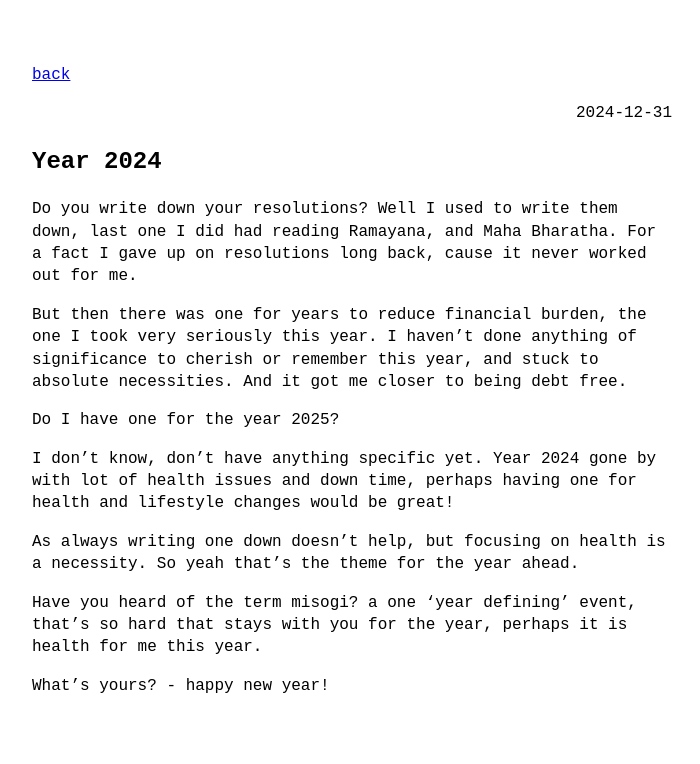
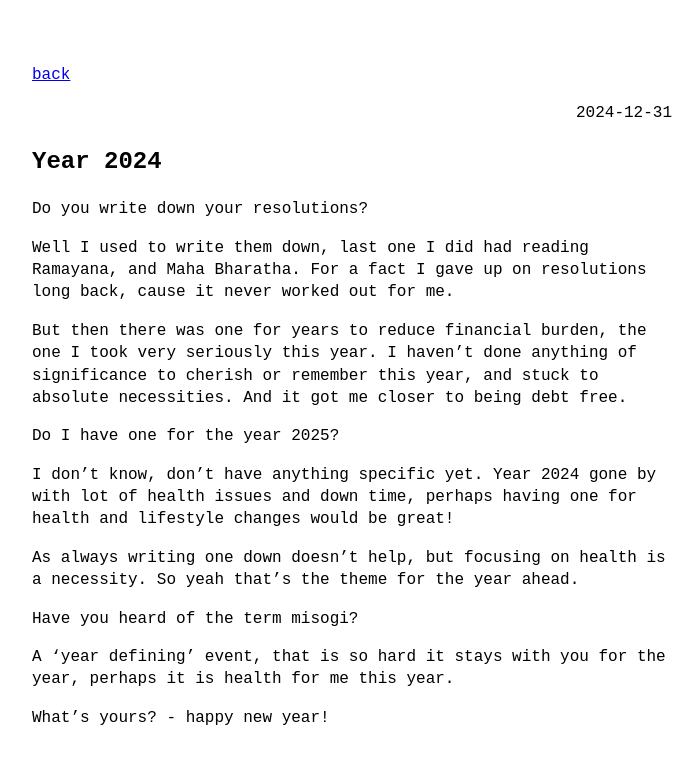
Before and after one commit to VallarasuS/Vallarasu.in, a Jekyll site: the page built from docs/_posts/2024-12-31-year-2024.md, in a window 1280 px wide. Shown: the top 764 px of the page, without its empty margins (288-988 px from the left). Built offline with Jekyll 4.4.1, drawn with Linux system fonts in a browser that asks for light colours.

Commit message:
Update 2024-12-31-year-2024.md

```diff
--- a/docs/_posts/2024-12-31-year-2024.md
+++ b/docs/_posts/2024-12-31-year-2024.md
@@ -4,6 +4,7 @@ category: Reflecte
 ---
 
 Do you write down your resolutions?
+
 Well I used to write them down, last one I did had reading Ramayana, and Maha Bharatha.
 For a fact I gave up on resolutions long back, cause it never worked out for me.
 
@@ -19,7 +20,9 @@ Year 2024 gone by with lot of health issues and down time, perhaps having one fo
 As always writing one down doesn't help, but focusing on health is a necessity.
 So yeah that's the theme for the year ahead.
 
-Have you heard of the term misogi? a one 'year defining' event, that's so hard that stays with you for the year,
+Have you heard of the term misogi?
+
+A 'year defining' event, that is so hard it stays with you for the year,
 perhaps it is health for me this year.
 
 What's yours? - happy new year!
```
